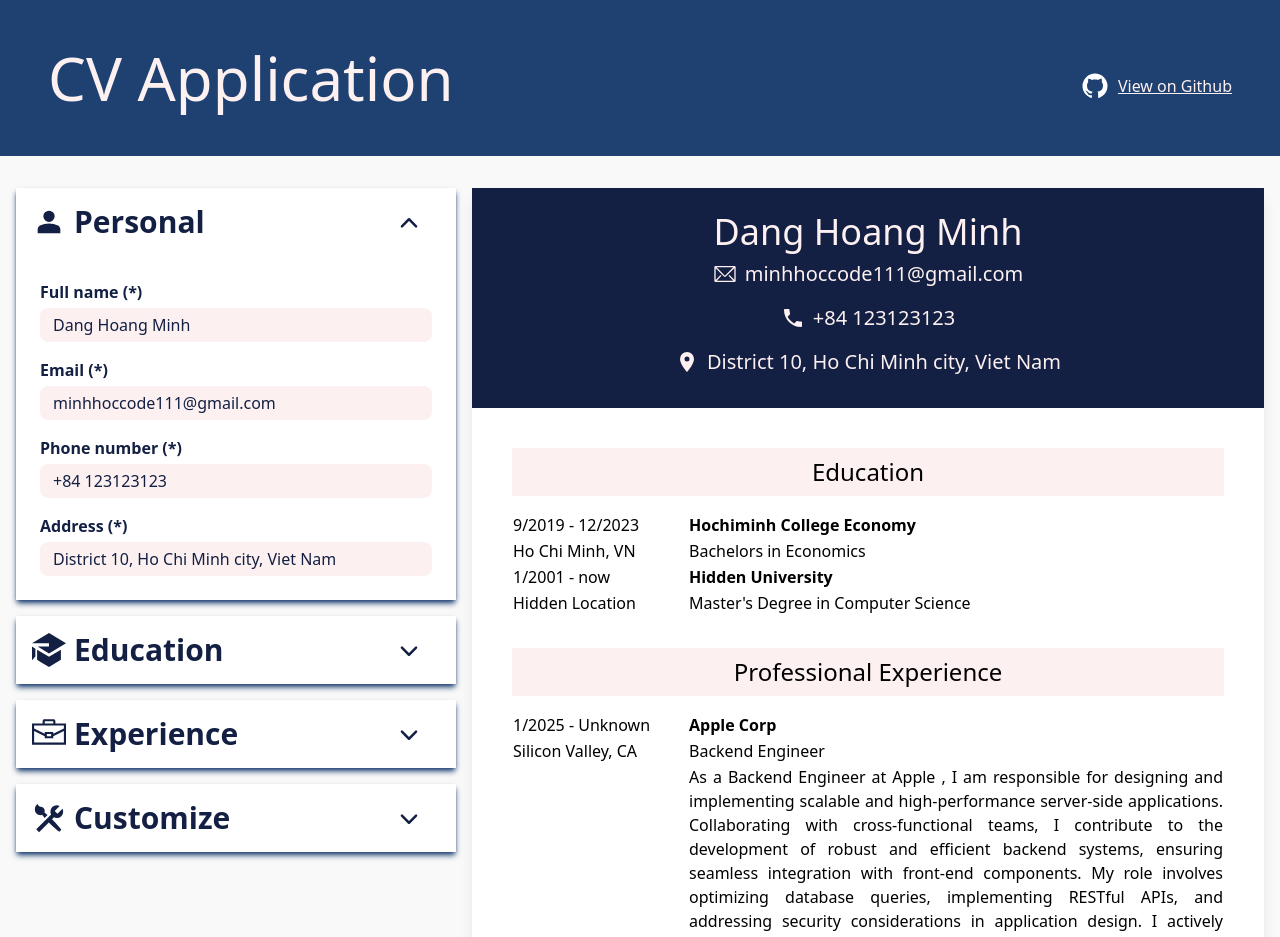
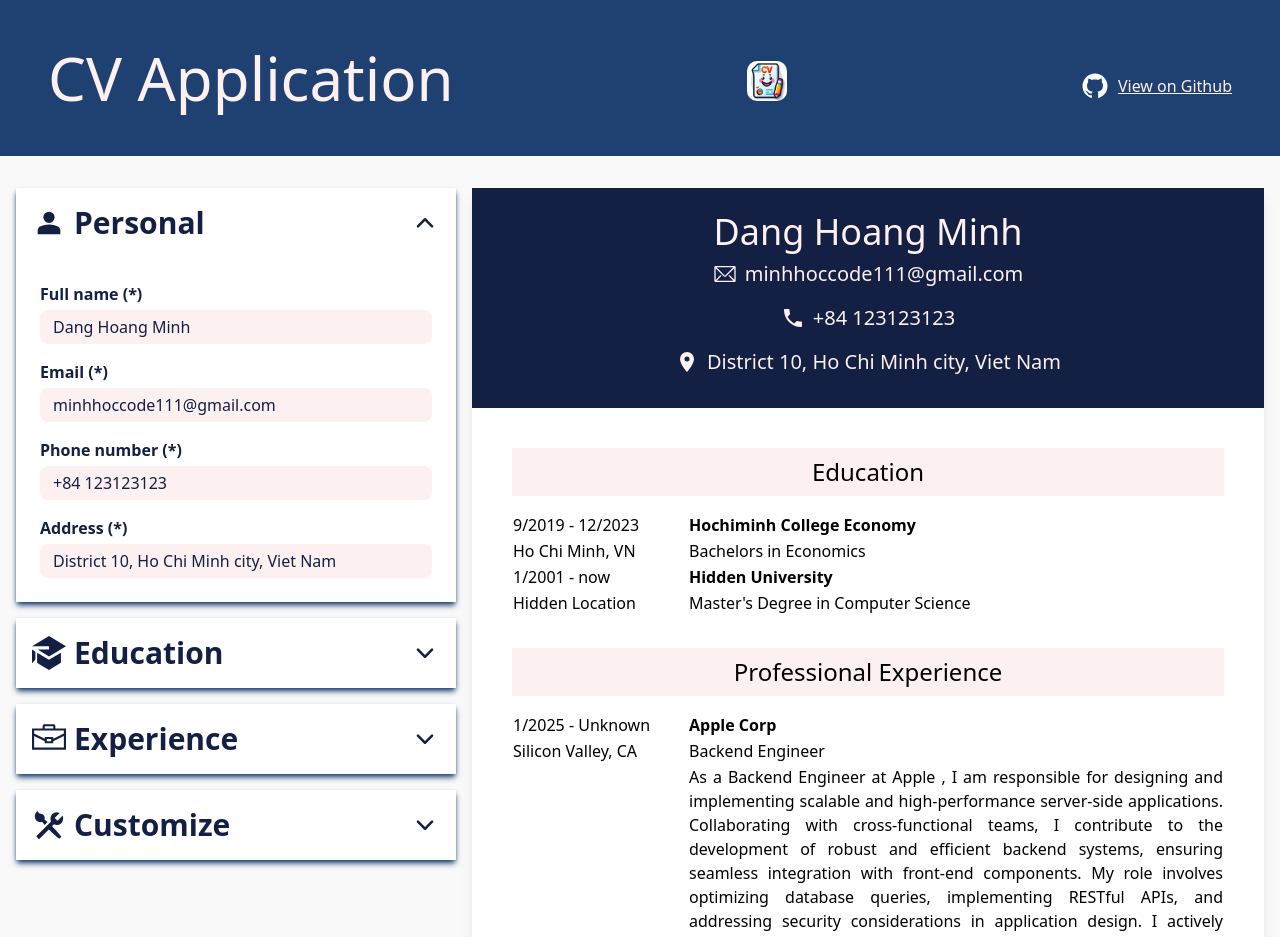
Before and after one commit to minhhoccode111/cv-application-top, a React (Vite) app: page / in a window 1280 px wide. Shown: the top 937 px of the page. Built offline with nearby package versions, Linux system fonts and the light colour scheme.

Commit message:
build, preview, deploy

```diff
--- a/src/App.jsx
+++ b/src/App.jsx
@@ -1,4 +1,3 @@
-/* eslint-disable react/prop-types */
 import { useState } from 'react';
 import { v4 as uuid } from 'uuid';
 import * as Icon from './components/Icons';
@@ -151,6 +150,9 @@ export const App = () => {
     <>
       <header className="p-12 bg-dark text-light flex items-baseline justify-between">
         <h1 className="text-4xl md:text-5xl lg:text-6xl">CV Application</h1>
+        <div className="w-10 cursor-pointer focus:scale-125 hover:scale-125 transition-transform" tabIndex={0}>
+          <Icon.CVImage styles={{ borderRadius: '10px' }} />
+        </div>
         <a href="https://github.com/minhhoccode111/cv-application-top" target="_blank" rel="noreferrer" className="flex items-center justify-center gap-2 underline hover:no-underline">
           <Icon.Github color="#fff" width="30px" height="30px" />
           <p>View on Github</p>
--- a/src/components/Customize.jsx
+++ b/src/components/Customize.jsx
@@ -6,13 +6,11 @@ const Customize = ({ currentOpenSection, toggleOpenThisSection, loadExample, cle
   const isThisSectionOpened = currentOpenSection === 'customize';
   return (
     <section className="shadow-md shadow-dark max-w-md mx-auto my-4 text-darker relative bg-white">
-      <header tabIndex={0} className="p-4 cursor-pointer" onClick={toggleOpenThisSection} onKeyDown={(e) => e.key === 'Enter' && e.target.click()}>
+      <header tabIndex={0} className="p-4 cursor-pointer flex items-center justify-between" onClick={toggleOpenThisSection} onKeyDown={(e) => e.key === 'Enter' && e.target.click()}>
         <h1 className="flex items-center gap-2 text-3xl font-bold bg-white">
           <Icon.Customize height={'34px'} width={'34px'} /> Customize
         </h1>
-        <div className={'absolute right-0 top-0 p-4 mx-4'}>
-          <ToggleButton isOpen={isThisSectionOpened} buttonOnClickCb={toggleOpenThisSection} />
-        </div>
+        <ToggleButton isOpen={isThisSectionOpened} buttonOnClickCb={toggleOpenThisSection} />
       </header>
       <div className={'p-4' + (isThisSectionOpened ? ' block' : ' hidden')}>
         <div className="flex items-center justify-evenly">
--- a/src/components/Education.jsx
+++ b/src/components/Education.jsx
@@ -73,13 +73,11 @@ const Education = ({
   }
   return (
     <section className="shadow-md shadow-dark max-w-md mx-auto my-4 text-darker relative bg-white">
-      <header className="p-4 cursor-pointer" tabIndex={0} onClick={toggleOpenThisSection} onKeyDown={(e) => e.key === 'Enter' && e.target.click()}>
+      <header className="p-4 cursor-pointer flex items-center justify-between" tabIndex={0} onClick={toggleOpenThisSection} onKeyDown={(e) => e.key === 'Enter' && e.target.click()}>
         <h1 className="flex items-center gap-2 text-3xl font-bold bg-white">
           <Icon.Education height={'34px'} width={'34px'} /> Education
         </h1>
-        <div className={'absolute right-0 top-0 p-4 mx-4'}>
-          <ToggleButton isOpen={isThisSectionOpened} buttonOnClickCb={toggleOpenThisSection} />
-        </div>
+        <ToggleButton isOpen={isThisSectionOpened} buttonOnClickCb={toggleOpenThisSection} />
       </header>
       <div className={'p-4' + (isThisSectionOpened ? ' block' : ' hidden')}>{JSXToDisplayInThisSection}</div>
     </section>
--- a/src/components/Experience.jsx
+++ b/src/components/Experience.jsx
@@ -74,13 +74,11 @@ const Experience = ({
   }
   return (
     <section className="shadow-md shadow-dark max-w-md mx-auto my-4 text-darker relative bg-white">
-      <header className="p-4 cursor-pointer" tabIndex={0} onClick={toggleOpenThisSection} onKeyDown={(e) => e.key === 'Enter' && e.target.click()}>
+      <header className="p-4 cursor-pointer flex items-center justify-between" tabIndex={0} onClick={toggleOpenThisSection} onKeyDown={(e) => e.key === 'Enter' && e.target.click()}>
         <h1 className="flex items-center gap-2 text-3xl font-bold bg-white">
           <Icon.Experience height={'34px'} width={'34px'} /> Experience
         </h1>
-        <div className={'absolute right-0 top-0 p-4 mx-4'}>
-          <ToggleButton isOpen={isThisSectionOpened} buttonOnClickCb={toggleOpenThisSection} />
-        </div>
+        <ToggleButton isOpen={isThisSectionOpened} buttonOnClickCb={toggleOpenThisSection} />
       </header>
       <div className={'p-4' + (isThisSectionOpened ? ' block' : ' hidden')}>{JSXToDisplayInThisSection}</div>
     </section>
--- a/src/components/Personal.jsx
+++ b/src/components/Personal.jsx
@@ -7,13 +7,11 @@ const Personal = ({ name, email, phone, address, inputOnChangeCb, currentOpenSec
   const isThisSectionOpened = currentOpenSection === 'personal';
   return (
     <section className="shadow-md shadow-dark max-w-md mx-auto my-4 text-darker relative bg-white">
-      <header tabIndex={0} className="p-4 cursor-pointer" onClick={toggleOpenThisSection} onKeyDown={(e) => e.key === 'Enter' && e.target.click()}>
+      <header tabIndex={0} className="p-4 cursor-pointer flex items-center justify-between" onClick={toggleOpenThisSection} onKeyDown={(e) => e.key === 'Enter' && e.target.click()}>
         <h1 className="flex items-center gap-2 text-3xl font-bold bg-white">
           <Icon.Personal height={'34px'} width={'34px'} /> Personal
         </h1>
-        <div className={'absolute right-0 top-0 p-4 mx-4'}>
-          <ToggleButton isOpen={isThisSectionOpened} buttonOnClickCb={toggleOpenThisSection} />
-        </div>
+        <ToggleButton isOpen={isThisSectionOpened} buttonOnClickCb={toggleOpenThisSection} />
       </header>
       <div className={'p-4' + (isThisSectionOpened ? ' block' : ' hidden')}>
         <Input placeholder={'First and last name'} infoType={'name'} label={'Full name'} inputType={'text'} value={name} inputOnChangeCb={inputOnChangeCb} />
--- a/tailwind.config.js
+++ b/tailwind.config.js
@@ -1,6 +1,6 @@
 /** @type {import('tailwindcss').Config} */
 export default {
-  content: ['./index.html', './src/**/*.{js,ts,jsx,tsx}'],
+  content: ['./index.html', './image.html', './src/**/*.{js,ts,jsx,tsx}'],
   theme: {
     extend: {},
     colors: {
```
Also changed, not shown: src/image.css (added, +8 -0 lines), 13 other files (tests, documents, lock files or other folders).
